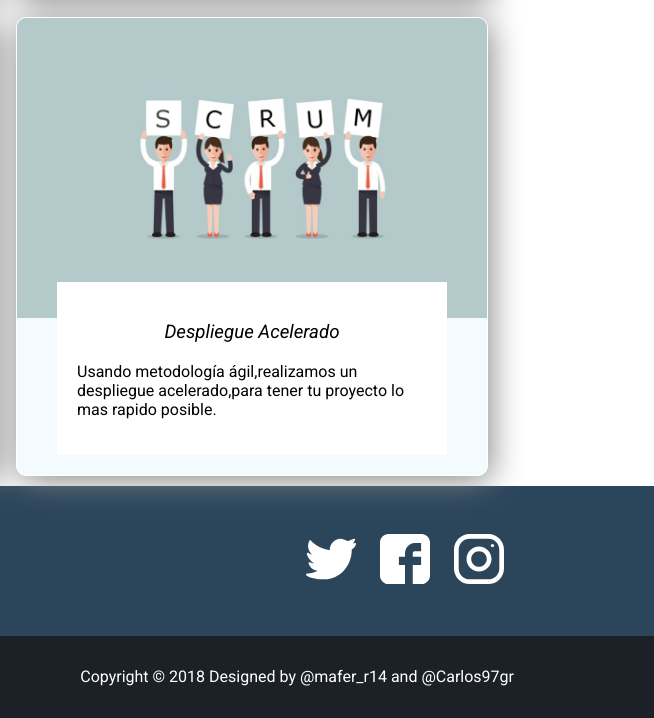
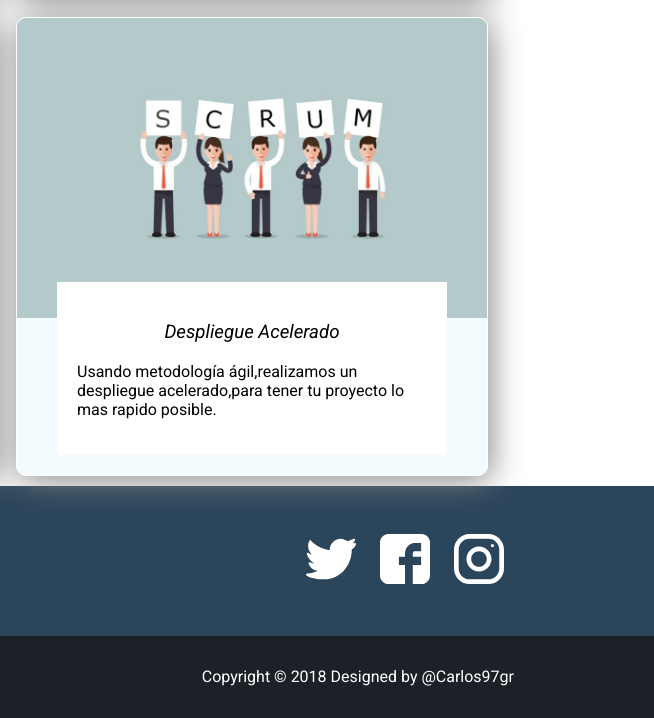
Before and after one commit to solrac97gr/my-first-landing, a plain HTML site: page index.html in a window 1280 px wide. Shown: the part 1813-2531 px from the top of the page, 626-1280 px from the left. Drawn offline with Linux system fonts and the light colour scheme; a web font is replaced by a local one.

Commit message:
Update index.html

```diff
--- a/index.html
+++ b/index.html
@@ -142,7 +142,7 @@
                     <p class="footerlogo">Smart Talks Perú <img src="img/logo.png"></p>
                 </div>
                 <div>
-                 <p class="copyrigth">Copyright © 2018 Designed by @mafer_r14 and @Carlos97gr</p>
+                 <p class="copyrigth">Copyright © 2018 Designed by @Carlos97gr</p>
                 </div>
        </div>
    </footer>
```
